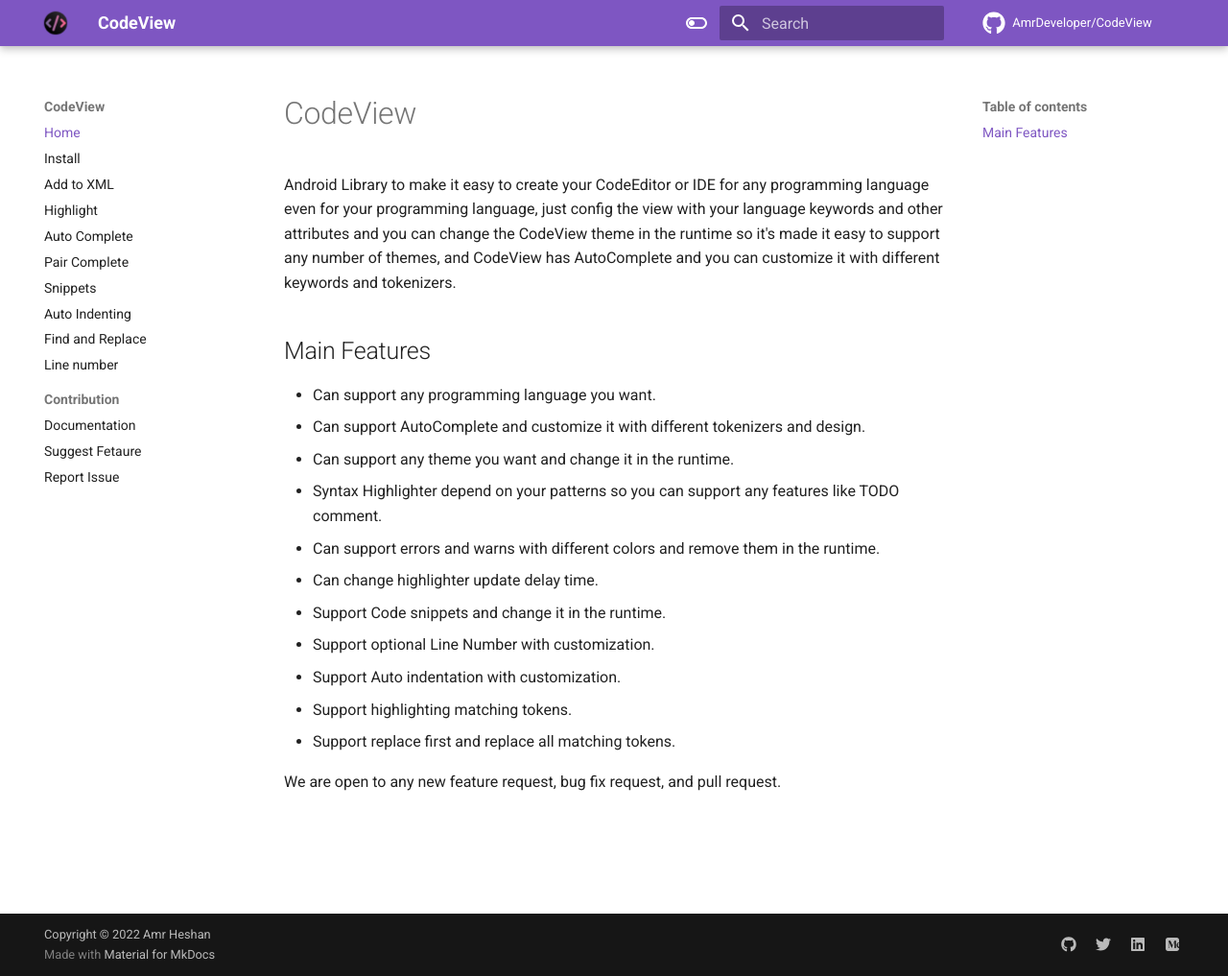
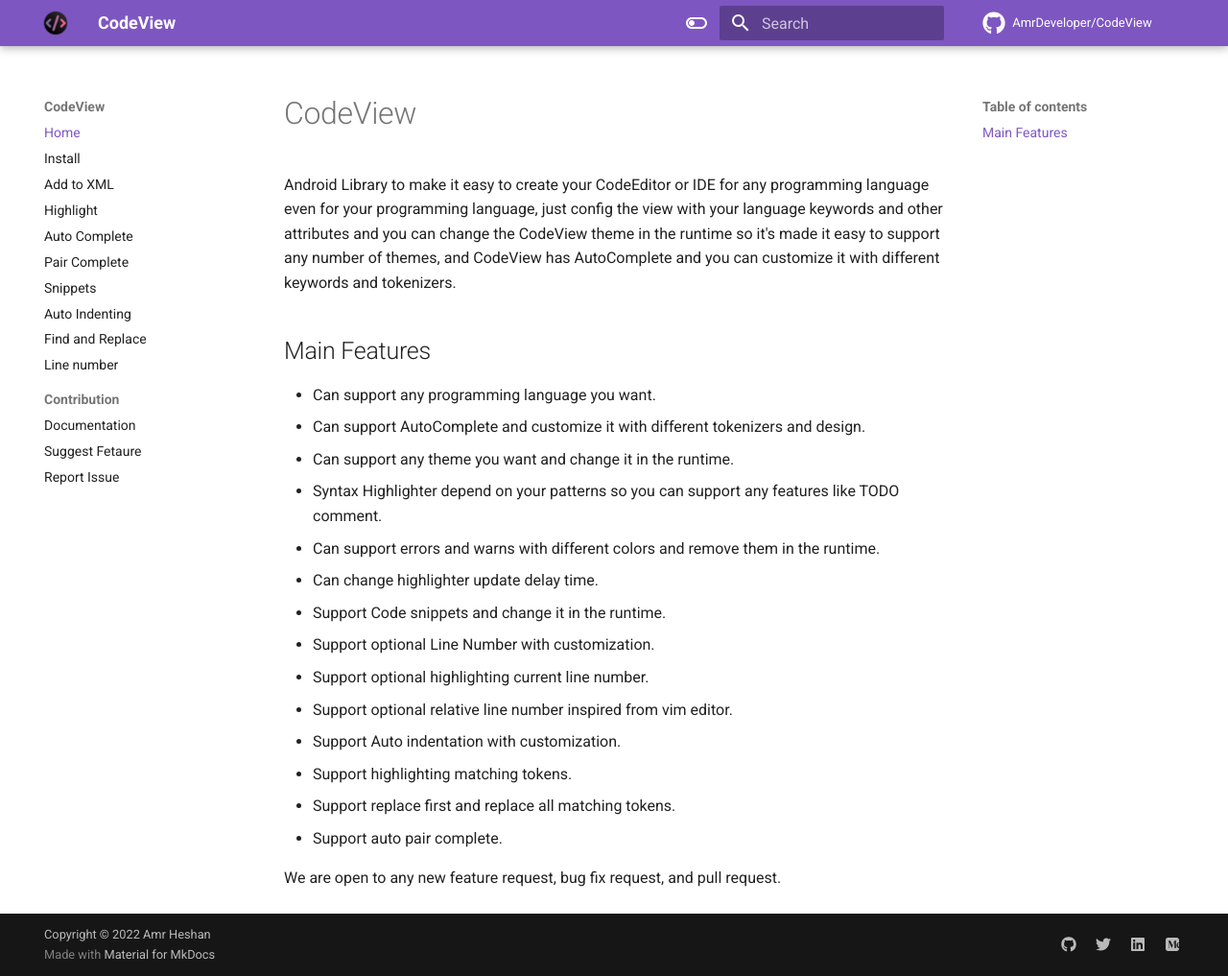
Before and after one commit to AmrDeveloper/CodeView, an MkDocs documentation site: the page built from docs/index.md, in a window 1280 px wide and 1017 px high. Shown: the whole window at 96% size. Built offline with MkDocs 1.6.1 and Material for MkDocs 9.7.7, drawn with Linux system fonts in a browser that asks for light colours; nearby versions of some CDN libraries; comment, search, counter and statistics services are not loaded.

```diff
--- a/docs/index.md
+++ b/docs/index.md
@@ -14,8 +14,11 @@ and CodeView has AutoComplete and you can customize it with different keywords a
 - Can change highlighter update delay time.
 - Support Code snippets and change it in the runtime.
 - Support optional Line Number with customization.
+- Support optional highlighting current line number.
+- Support optional relative line number inspired from vim editor.
 - Support Auto indentation with customization.
 - Support highlighting matching tokens.
 - Support replace first and replace all matching tokens.
+- Support auto pair complete.
 
 We are open to any new feature request, bug fix request, and pull request.
```
Also changed, not shown: CHANGELOG.md (+5 -0 lines), README.md (+2 -0 lines).
